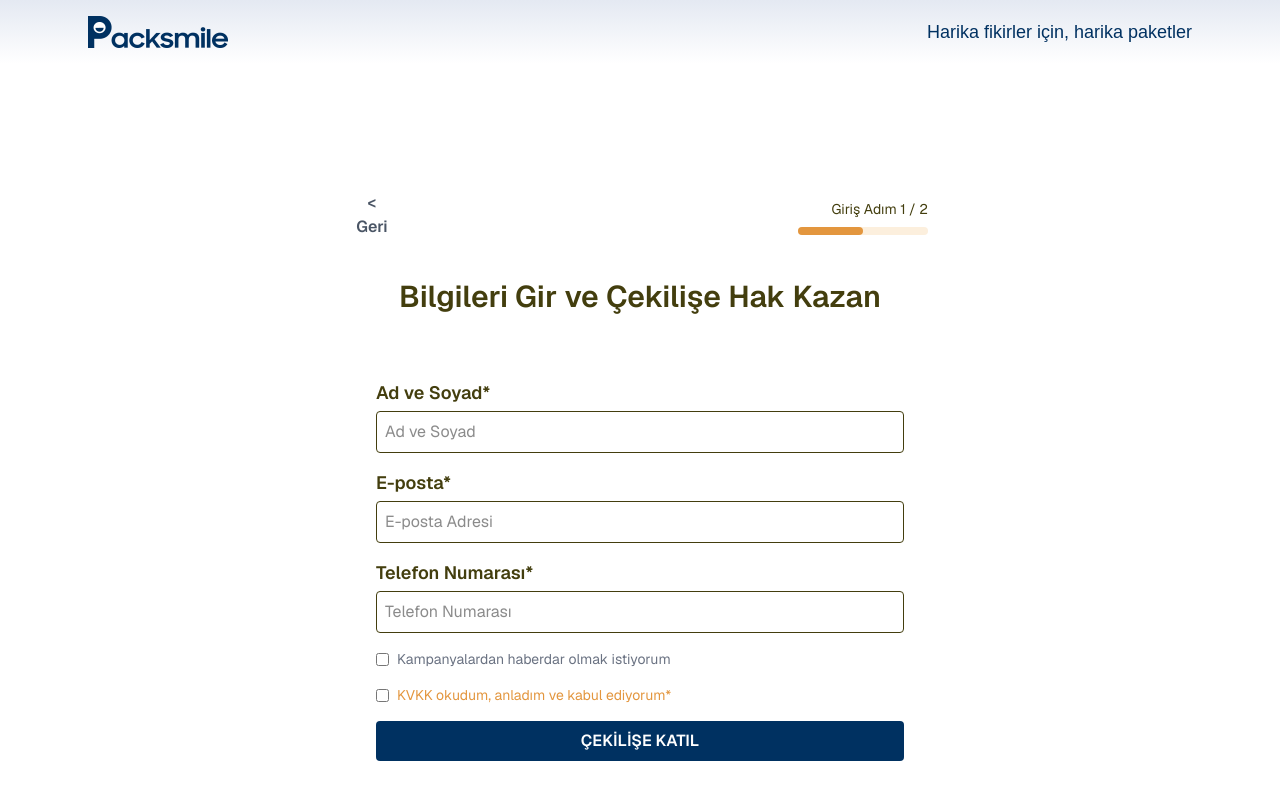
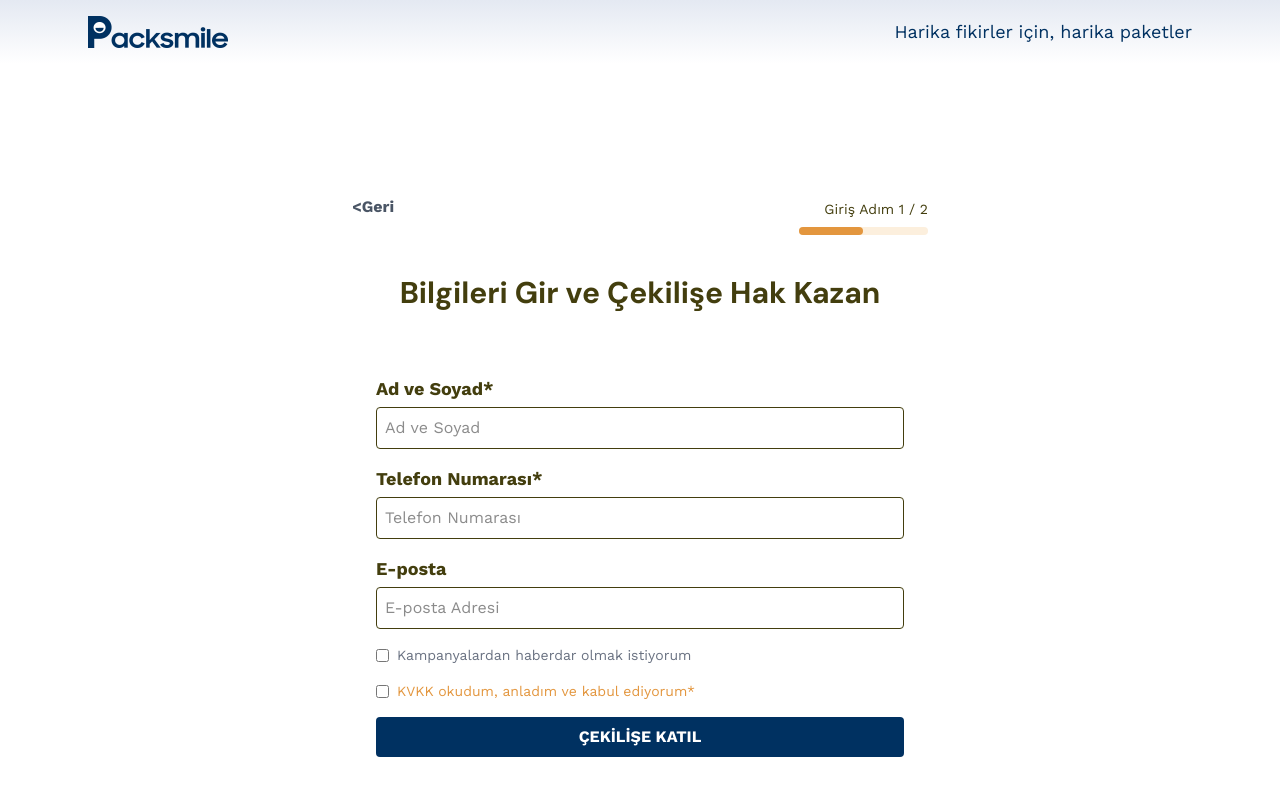
Before and after one commit to gmzseverr/pack-smile, a Next.js app: page /form/cekilis in a window 1280 px wide. Shown: the top 800 px of the page. Built offline with nearby package versions, Linux system fonts and the light colour scheme.

Commit message:
submit pages

```diff
--- a/src/app/globals.css
+++ b/src/app/globals.css
@@ -3,6 +3,8 @@
 :root {
   --background: #ffffff;
   --foreground: #171717;
+  --font-dm-sans: "DM Sans", sans-serif;
+  --font-work-sans: "Work Sans", sans-serif;
 }
 
 @theme inline {
@@ -23,5 +25,20 @@
 body {
   background: var(--background);
   color: var(--foreground);
-  font-family: Arial, Helvetica, sans-serif;
+  font-family: var(--font-work-sans);
 }
+
+h1 {
+  font-family: var(--font-dm-sans);
+}
+
+h2 {
+  font-family: var(--font-work-sans);
+}
+
+p,
+span,
+li,
+button {
+  font-family: var(--font-work-sans);
+}
--- a/src/app/layout.js
+++ b/src/app/layout.js
@@ -1,28 +1,32 @@
-import { Geist, Geist_Mono } from "next/font/google";
+import { DM_Sans, Work_Sans } from "next/font/google";
 import "./globals.css";
-import Header from "@/components/Header"; // Header komponentini import ettik
+import Header from "@/components/Header";
 
-const geistSans = Geist({
-  variable: "--font-geist-sans",
+const dmSans = DM_Sans({
+  weight: ["400", "700"],
   subsets: ["latin"],
+  variable: "--font-dm-sans",
 });
 
-const geistMono = Geist_Mono({
-  variable: "--font-geist-mono",
+const workSans = Work_Sans({
+  weight: ["400", "700"],
   subsets: ["latin"],
+  variable: "--font-work-sans",
 });
 
 export const metadata = {
-  title: "Create Next App",
-  description: "Generated by create next app",
+  title: "Pock Smile",
+  description: "",
 };
 
 export default function RootLayout({ children }) {
   return (
     <html lang="en">
-      <body
-        className={`${geistSans.variable} ${geistMono.variable} antialiased`}
-      >
+      <head>
+        <title>{metadata.title}</title>
+        <link rel="icon" href="/icon.png" />
+      </head>
+      <body className={`${dmSans.variable} ${workSans.variable} antialiased`}>
         <Header />
         <main>{children}</main>
       </body>
--- a/src/app/submit/page.js
+++ b/src/app/submit/page.js
@@ -1,15 +1,33 @@
 "use client";
 import { useEffect, useState } from "react";
+import { useSearchParams } from "next/navigation";
 import Loading from "@/components/Loading";
 import CodeReady from "@/components/CodeReady";
+import DrawReady from "@/components/DrawReady";
+import NoEmail from "@/components/NoEmail";
 
 export default function SubmitPage() {
+  const searchParams = useSearchParams();
+  const type = searchParams.get("type");
+  const email = searchParams.get("email") || "";
+
   const [loading, setLoading] = useState(true);
 
-  // Şimdilik sadece loading bitince basit bir mesaj
+  useEffect(() => {
+    const timer = setTimeout(() => setLoading(false), 2000);
+    return () => clearTimeout(timer);
+  }, []);
+
+  if (loading) return <Loading />;
+
+  if (type === "cekilis") return <DrawReady />;
+
+  if (type === "indirim-20" || type === "indirim-15") {
+    if (!email) return <NoEmail type={type} />;
+    return <CodeReady type={type} />;
+  }
+
   return (
-    <div className="pt-4 md:pt-12">
-      <CodeReady />
-    </div>
+    <div className="flex flex-col items-center justify-center min-h-screen p-6 text-center"></div>
   );
 }
--- a/src/components/FormPage.jsx
+++ b/src/components/FormPage.jsx
@@ -34,34 +34,49 @@ export default function FormPage({ type }) {
     kvkk: false,
   });
 
+  const [errors, setErrors] = useState({
+    name: false,
+    phone: false,
+  });
+
   const handleChange = (e) => {
     const { name, value, type, checked } = e.target;
     setFormData({
       ...formData,
       [name]: type === "checkbox" ? checked : value,
     });
+
+    if (name === "name" || name === "phone") {
+      setErrors((prev) => ({ ...prev, [name]: false }));
+    }
   };
 
   const handleSubmit = (e) => {
     e.preventDefault();
-    console.log(formData);
-    router.push(`/submit?type=${type}`);
+
+    const newErrors = {
+      name: formData.name.trim() === "",
+      phone: formData.phone.trim() === "",
+      kvkk: !formData.kvkk,
+    };
+    setErrors(newErrors);
+
+    const hasError = Object.values(newErrors).some((err) => err);
+    if (!hasError) {
+      router.push(`/submit?type=${type}&email=${formData.email}`);
+    }
   };
 
   return (
     <div className="font-sans flex flex-col items-center justify-center min-h-screen p-4 sm:p-12 gap-6 md:pt-32">
-      {/* Geri ve Progress Bar */}
       <div className="w-full max-w-xl flex flex-col sm:flex-row sm:items-center justify-center mb-4">
-        {/* Geri Butonu */}
         <button
           onClick={() => router.back()}
-          className="text-gray-600 font-semibold hover:underline mb-2 sm:mb-0 sm:mr-4 self-start"
+          className="text-gray-600 cursor-pointer font-semibold hover:underline mb-2 sm:mb-0 sm:mr-4 self-start"
         >
-          {"<"} Geri
+          {"<"}Geri
         </button>
-
-        {/* Progress Bar */}
-        <div className="flex flex-col items-end justify-between w-full ">
+        <div className="flex flex-col items-end justify-between w-full">
           <p className="text-sm text-[#433E0E] mt-1 mb-1 sm:mb-2">
             Giriş Adım 1 / 2
           </p>
@@ -75,53 +90,47 @@ export default function FormPage({ type }) {
         {title}
       </h1>
 
-      {/* Form */}
       <form
         onSubmit={handleSubmit}
         className="flex flex-col gap-4 w-full max-w-xl p-6 rounded-xl"
       >
+        {/* Name */}
         <div className="flex flex-col">
           <label
             htmlFor="name"
-            className="mb-1 text-lg text-[#433E0E] font-semibold"
+            className={`mb-1 text-lg font-semibold ${
+              errors.name ? "text-[#A22C29]" : "text-[#433E0E]"
+            }`}
           >
             Ad ve Soyad*
           </label>
           <input
             type="text"
             id="name"
+            name="name"
             placeholder="Ad ve Soyad"
-            name="name"
             value={formData.name}
             onChange={handleChange}
-            className="border border-[#433E0E] p-2 rounded"
-            required
+            className={`p-2 rounded border ${
+              errors.name
+                ? "border-[#A22C29] animate-shake"
+                : "border-[#433E0E]"
+            }`}
           />
+          {errors.name && (
+            <span className="text-[#A22C29] text-sm mt-1">
+              Bu alan zorunludur.
+            </span>
+          )}
         </div>
 
-        <div className="flex flex-col">
-          <label
-            htmlFor="email"
-            className="mb-1 text-lg text-[#433E0E] font-semibold"
-          >
-            E-posta*
-          </label>
-          <input
-            type="email"
-            id="email"
-            placeholder="E-posta Adresi"
-            name="email"
-            value={formData.email}
-            onChange={handleChange}
-            className="border border-[#433E0E] p-2 rounded"
-            required
-          />
-        </div>
-
+        {/* Phone */}
         <div className="flex flex-col">
           <label
             htmlFor="phone"
-            className="mb-1 text-lg text-[#433E0E] font-semibold"
+            className={`mb-1 text-lg font-semibold ${
+              errors.phone ? "text-[#A22C29]" : "text-[#433E0E]"
+            }`}
           >
             Telefon Numarası*
           </label>
@@ -132,12 +141,38 @@ export default function FormPage({ type }) {
             placeholder="Telefon Numarası"
             value={formData.phone}
             onChange={handleChange}
-            className="border border-[#433E0E] p-2 rounded"
-            required
+            className={`p-2 rounded border ${
+              errors.phone
+                ? "border-[#A22C29] animate-shake"
+                : "border-[#433E0E]"
+            }`}
+          />
+          {errors.phone && (
+            <span className="text-[#A22C29] text-sm mt-1">
+              Bu alan zorunludur.
+            </span>
+          )}
+        </div>
+
+        {/* Email */}
+        <div className="flex flex-col">
+          <label
+            htmlFor="email"
+            className="mb-1 text-lg text-[#433E0E] font-semibold"
+          >
+            E-posta
+          </label>
+          <input
+            type="email"
+            id="email"
+            name="email"
+            placeholder="E-posta Adresi"
+            value={formData.email}
+            onChange={handleChange}
+            className="p-2 rounded border border-[#433E0E]"
           />
         </div>
 
-        {/* Checkboxlar */}
         <label className="flex items-center gap-2 text-gray-500 text-sm">
           <input
             type="checkbox"
@@ -148,17 +183,25 @@ export default function FormPage({ type }) {
           Kampanyalardan haberdar olmak istiyorum
         </label>
 
-        <label className="flex items-center gap-2 text-sm text-[#E3963E]">
+        {/* KVKK */}
+        <label
+          className={`flex items-center gap-2 text-sm ${
+            errors.kvkk ? "text-[#A22C29]" : "text-[#E3963E]"
+          }`}
+        >
           <input
             type="checkbox"
             name="kvkk"
             checked={formData.kvkk}
             onChange={handleChange}
-            required
           />
           KVKK okudum, anladım ve kabul ediyorum*
         </label>
-
+        {errors.kvkk && (
+          <span className="text-[#A22C29] text-sm mt-1">
+            Bu alan işaretlenmelidir.
+          </span>
+        )}
         <button
           type="submit"
           className="bg-darkBlue font-semibold uppercase text-white p-2 rounded hover:bg-[#E3963E] transition"
@@ -166,6 +209,25 @@ export default function FormPage({ type }) {
           {buttonText}
         </button>
       </form>
+      <style jsx>{`
+        @keyframes shake {
+          0%,
+          100% {
+            transform: translateX(0);
+          }
+          20%,
+          60% {
+            transform: translateX(-8px);
+          }
+          40%,
+          80% {
+            transform: translateX(8px);
+          }
+        }
+        .animate-shake {
+          animation: shake 0.9s;
+        }
+      `}</style>
     </div>
   );
 }
--- /dev/null
+++ b/src/components/NoEmail.jsx
@@ -0,0 +1,36 @@
+"use client";
+import React from "react";
+import { useRouter } from "next/navigation";
+
+export default function NoEmail({ type }) {
+  const router = useRouter();
+
+  // Geçerlilik mesajını type’a göre ayarlıyoruz
+  const validity =
+    type === "indirim-20"
+      ? "Kodunuz 25.12.2025 tarihine kadar geçerlidir."
+      : "Kodunuz 24 saat geçerlidir.";
+
+  return (
+    <div className="flex flex-col items-center justify-center min-h-screen p-6 text-center gap-6">
+      <img src="/true.png" alt="" />
+      <h1 className="text-xl md:text-3xl font-bold text-[#212121]">
+        Kodu Stand Görevlisinden Alın
+      </h1>
+
+      <p className="text-gray-600 ">
+        E-posta girmediğiniz için indirim kodunuz stant görevlimiz tararından
+        verilecektir.
+      </p>
+
+      <div className="flex flex-col gap-4 w-full pt-12 max-w-md">
+        <button
+          onClick={() => router.push("/")}
+          className="bg-darkBlue text-white p-2 font-semibold rounded hover:scale-105 transition transform"
+        >
+          ANASAYFAYA DÖN
+        </button>
+      </div>
+    </div>
+  );
+}
```
Also changed, not shown: src/components/CodeReady.jsx (+47 -1 lines), src/components/DrawReady.jsx (+43 -4 lines), public/submit-gift.png (added), public/true.png (added).
